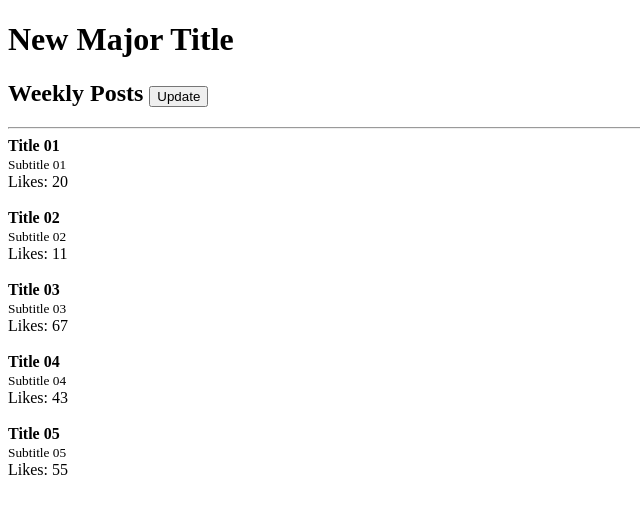
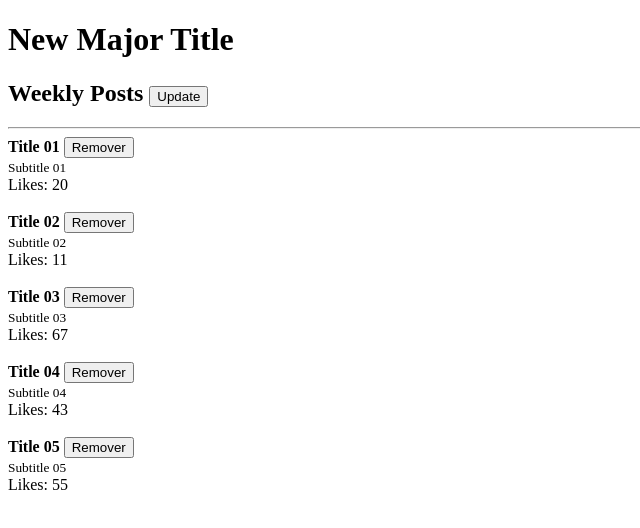
Before and after one commit to IgorPereira1997/reactBasics, a React app: page / in a window 1280 px wide. Shown: the top 528 px of the page, without its empty margins (0-640 px from the left). Built offline with nearby package versions, Linux system fonts and the light colour scheme.

Commit message:
Implemented callBack functions to handle remove post

```diff
--- a/src/App.js
+++ b/src/App.js
@@ -32,6 +32,13 @@
     ]);
   }
 
+  function handleRemovePost(postId){
+    console.log("Removed post");
+    setPosts((prevState) => (
+      prevState.filter(post => post.id !== postId)
+    ));
+  }
+
   return (
     <React.Fragment>
     <Header title="New Major Title">
@@ -44,7 +51,9 @@
         <Post
           key={post.id}
           likes={post.likes}
+          onRemove={handleRemovePost}
           post={{
+            id: post.id,
             title: post.title,
             subtitle: post.subtitle
           }}
--- a/src/Post.js
+++ b/src/Post.js
@@ -6,7 +6,12 @@
   return(
     <React.Fragment>
       <article>
-        <strong>{(post?.title) != null ? (post?.title) : "News' Title"}</strong><br/>
+        <strong>{(post?.title) != null ? (post?.title) : "News' Title"}</strong>
+        <span>&nbsp;</span>
+        <button onClick={() => props.onRemove(props.post.id)}>
+          Remover
+        </button>
+        <br/>
         <small>{(post?.subtitle) ?? "News' Subtitle"}</small>
         <br/>
         Likes: {props.likes ?? 0}
@@ -18,7 +23,9 @@
 
 Post.propTypes = {
   likes: PropTypes.number.isRequired,
+  onRemove: PropTypes.func.isRequired,
   post: PropTypes.shape({
+    id: PropTypes.number.isRequired,
     title: PropTypes.string.isRequired,
     subtitle: PropTypes.string.isRequired,
   }).isRequired
```
